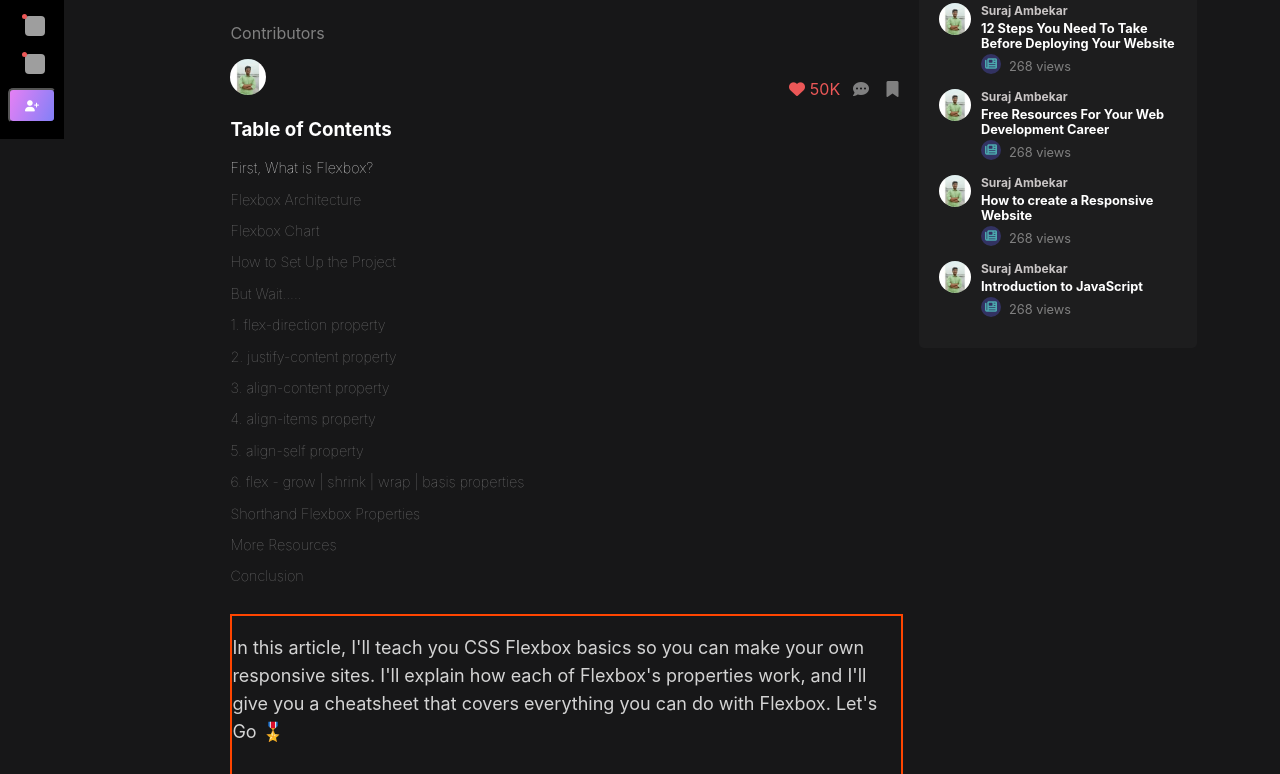
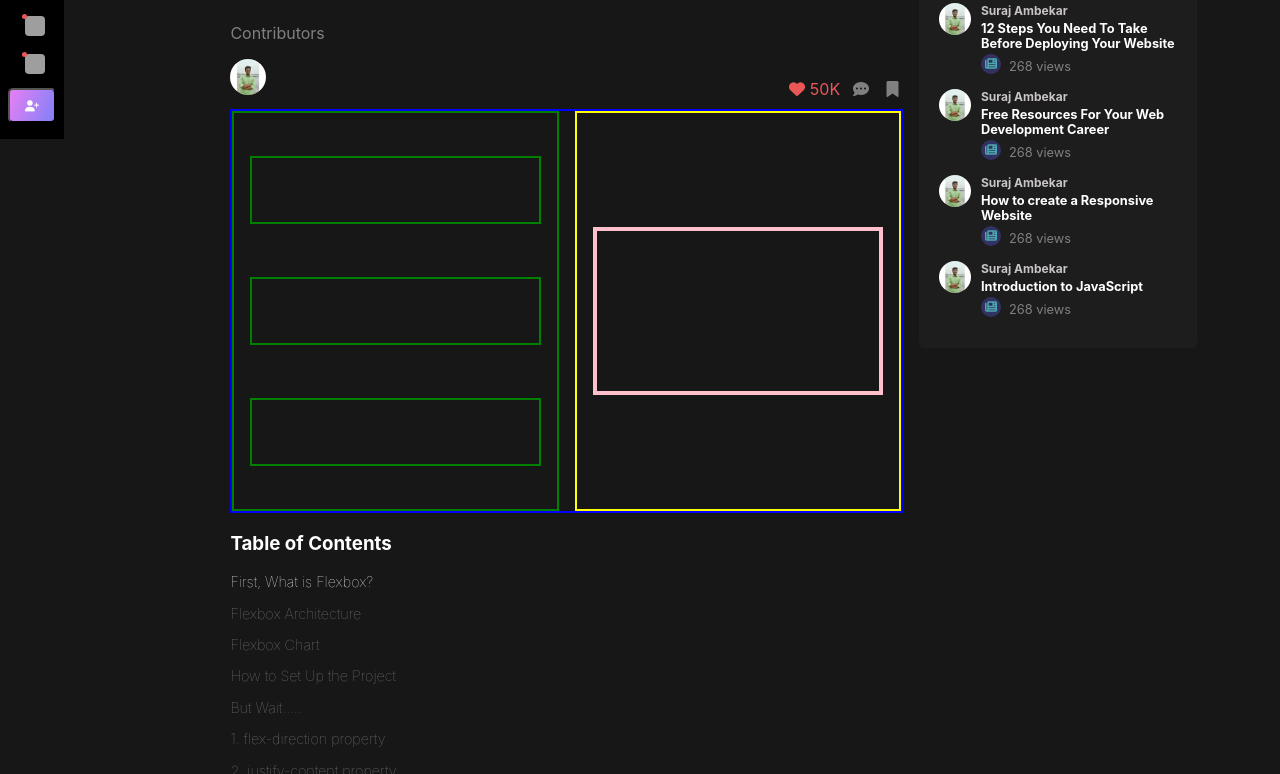
Before and after one commit to Suraj-Ambekar/React-Projects, a React (Create React App) app in the folder showwcaseclone/: page / in a window 1280 px wide. Shown: the part 626-1400 px from the top of the page. Built offline with nearby package versions, Linux system fonts and the light colour scheme; grey boxes are pictures that could not be loaded.

Commit message:
started working on interactive section

```diff
--- a/showwcaseclone/src/Main.css
+++ b/showwcaseclone/src/Main.css
@@ -1,3 +1,55 @@
+.interactive-mode{
+    border: 2px solid blue;
+    height: 400px;
+    display: grid;
+    grid-template-columns: repeat(2, 1fr);
+    gap: 1rem;
+}
+
+.interactive-code{
+    border: 2px solid green;
+    padding: 1rem;
+    display: flex;
+    flex-direction: column;
+    justify-content: space-around;
+    /* align-items: space-between; */
+}
+
+.interactive-code .codes{
+    border: 2px solid green;
+    padding: 2rem;
+}
+
+.interactive-op{
+    padding: 1rem;
+    border: 2px solid yellow;
+    display: flex;
+    flex-direction: column;
+    justify-content: center;
+}
+.interactive-op .opbox{
+    border: 4px solid pink;
+    padding: 5rem 2rem;
+}
+
+
+
+
+
+
+
+
+
+
+
+
+
+
+
+
+
+
+
 .main{
     /* background-color: rgb(174, 163, 163); */
     background-color: #171718;
@@ -263,12 +315,22 @@
 
 .content .content-first-section .content-main .article .code-snippet .snippet-ssection{
     margin-top: 1rem;
+    /* height: 200px; */
 }
 
 .content .content-first-section .content-main .article .code-snippet .snippet-ssection img{
-    height: 6rem;
+    height: 7rem;
 }
 
+
+.content .content-first-section .content-main .article .code-snippet .snippet-ssection .sec,.content .content-first-section .content-main .article .code-snippet .snippet-ssection .thi{
+    height: 12rem;
+}
+
+.content .content-first-section .content-main .article .code-snippet .snippet-ssection .nin,.content .content-first-section .content-main .article .code-snippet .snippet-ssection .ten{
+    height: 9rem;
+}
+/* 2 3 (9  10)  */
 
 
 
--- a/showwcaseclone/src/Main.js
+++ b/showwcaseclone/src/Main.js
@@ -62,6 +62,23 @@ function Main(){
                                     </div>
                                 </div>
                             </div>
+
+                            <div className="interactive-mode">
+                                <div className="interactive-code">
+                                    <div className="codes"></div>
+                                    <div className="codes"></div>
+                                    <div className="codes"></div>
+                                </div>
+                                <div className="interactive-op">
+                                    <div className="opbox">
+
+                                    </div>
+                                </div>
+                            </div>
+
+
+
+
                             <div className="table-of-content">
                                 <h3>Table of Contents</h3>
                                 <div>
@@ -90,9 +107,6 @@ function Main(){
                                     <h5>Conclusion</h5>
                                 </div>
                             </div>
-
-
-
 
                             <div className="article">
                                 <p className="article-para">In this article, I'll teach you CSS Flexbox basics so you can make your own responsive sites. I'll explain how each of Flexbox's properties work, and I'll give you a cheatsheet that covers everything you can do with Flexbox. Let's Go 🎖️</p>
@@ -177,7 +191,7 @@ function Main(){
                                         </div>
                                     </div>
                                     <div className="snippet-ssection">
-                                        <img src="./articleImages/codesnippet/second.jpg" alt="" className="snippet-img" />
+                                        <img src="./articleImages/codesnippet/seconds.jpg" alt="" className="snippet-img sec" />
                                     </div>
                                 </div>
                                 <h2 className="article-h2">But Wait.....</h2>
@@ -213,7 +227,7 @@ function Main(){
                                         </div>
                                     </div>
                                     <div className="snippet-ssection">
-                                        <img src="./articleImages/codesnippet/third.jpg" alt="" className="snippet-img" />
+                                        <img src="./articleImages/codesnippet/third.jpg" alt="" className="snippet-img thi" />
                                     </div>
                                 </div>
                                 <p className="article-para">And...we're all set! Let's start coding. 😊</p>
@@ -432,7 +446,7 @@ function Main(){
                                         </div>
                                     </div>
                                     <div className="snippet-ssection">
-                                        <img src="./articleImages/codesnippet/ninth.jpg" alt="" className="snippet-img" />
+                                        <img src="./articleImages/codesnippet/ninth.jpg" alt="" className="snippet-img nin" />
                                     </div>
                                 </div>
                                 <p className="article-para">Resize the window and you'll see the results.</p>
@@ -464,7 +478,7 @@ function Main(){
                                         </div>
                                     </div>
                                     <div className="snippet-ssection">
-                                        <img src="./articleImages/codesnippet/tenth.jpg" alt="" className="snippet-img" />
+                                        <img src="./articleImages/codesnippet/tenth.jpg" alt="" className="snippet-img ten" />
                                     </div>
                                 </div>
                                 <p className="article-para">Now, resize the window and you'll see the results.</p>
```
Also changed, not shown: showwcaseclone/public/articleImages/codesnippet/seconds.JPG (added).
